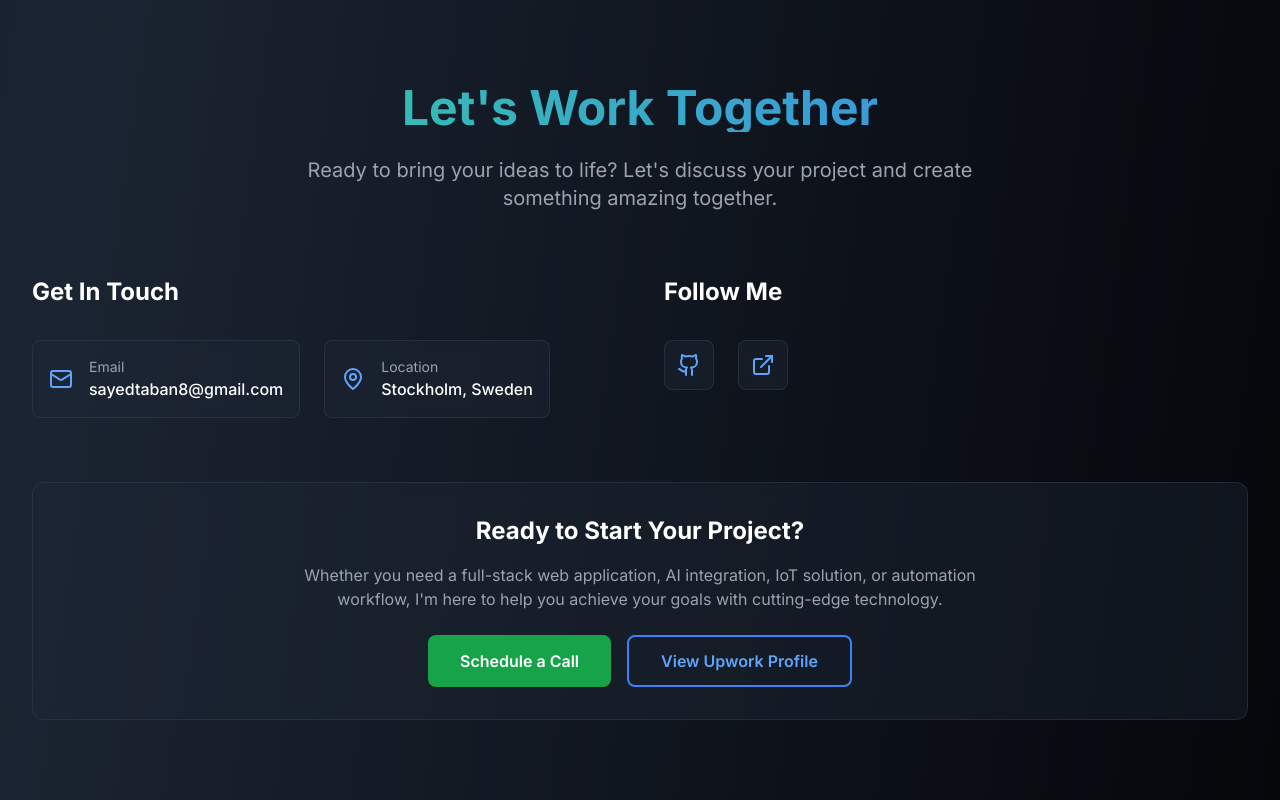
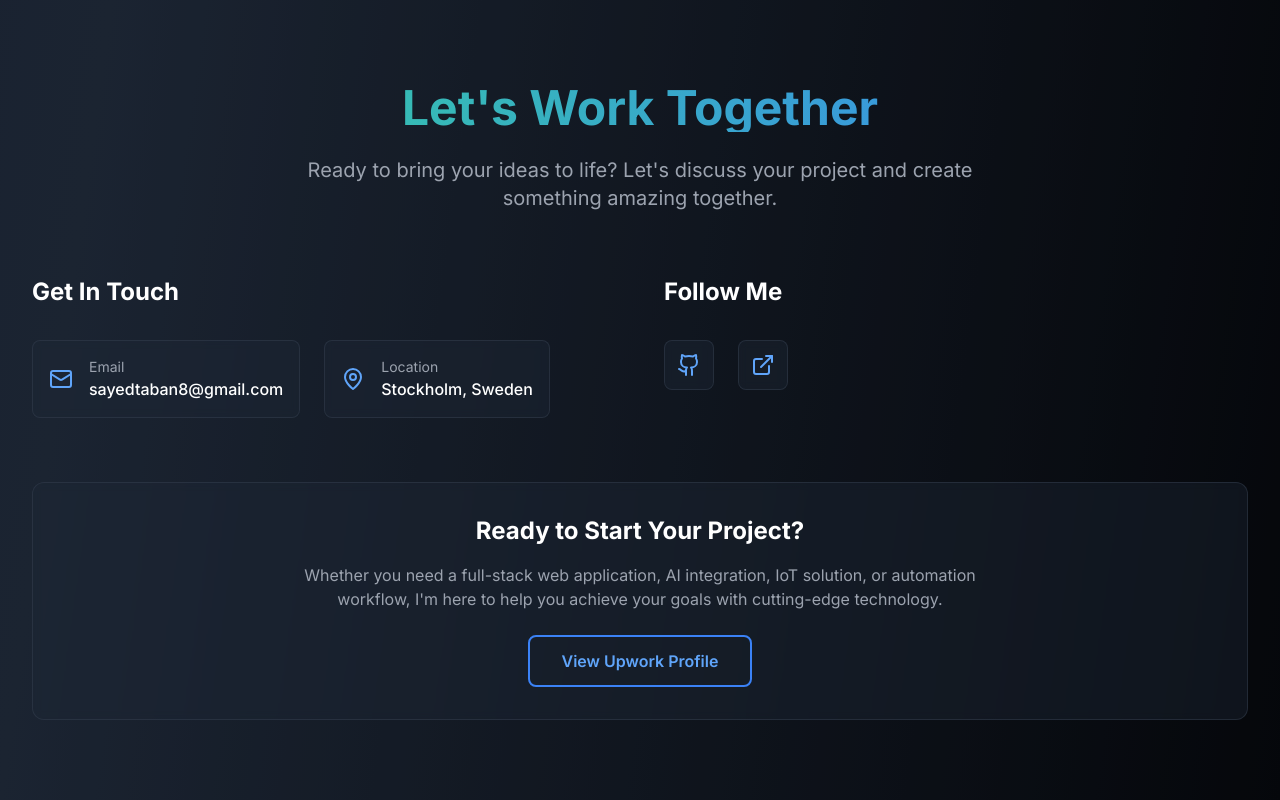
Before and after one commit to sayedtaban/portfolio, a React (Vite) app: page / in a window 1280 px wide. Shown: the part 8418-9218 px from the top of the page. Built offline with nearby package versions, Linux system fonts and the light colour scheme.

Commit message:
rm: schedule call button.

```diff
--- a/src/components/Contact.tsx
+++ b/src/components/Contact.tsx
@@ -246,13 +246,13 @@ const Contact = () => {
             I'm here to help you achieve your goals with cutting-edge technology.
           </p>
           <div className="flex flex-col sm:flex-row gap-4 justify-center">
-            <motion.button
+            {/* <motion.button
               className="px-8 py-3 bg-green-600 hover:bg-green-700 rounded-lg font-semibold text-white transition-colors duration-300"
               whileHover={{ scale: 1.05 }}
               whileTap={{ scale: 0.95 }}
             >
               Schedule a Call
-            </motion.button>
+            </motion.button> */}
             <motion.button
               className="px-8 py-3 bg-transparent border-2 border-blue-500 hover:bg-blue-500 rounded-lg font-semibold text-blue-400 hover:text-white transition-all duration-300"
               whileHover={{ scale: 1.05 }}
```
